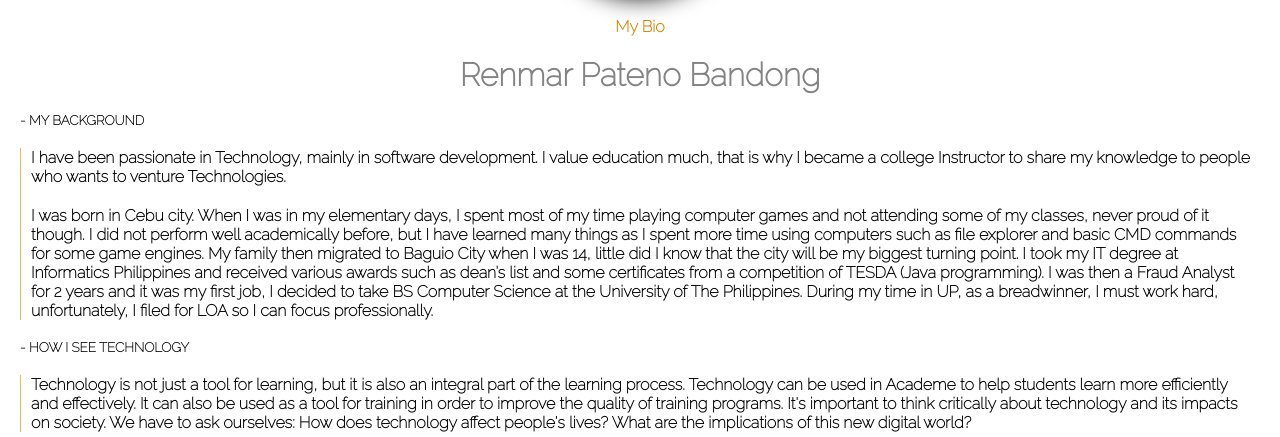
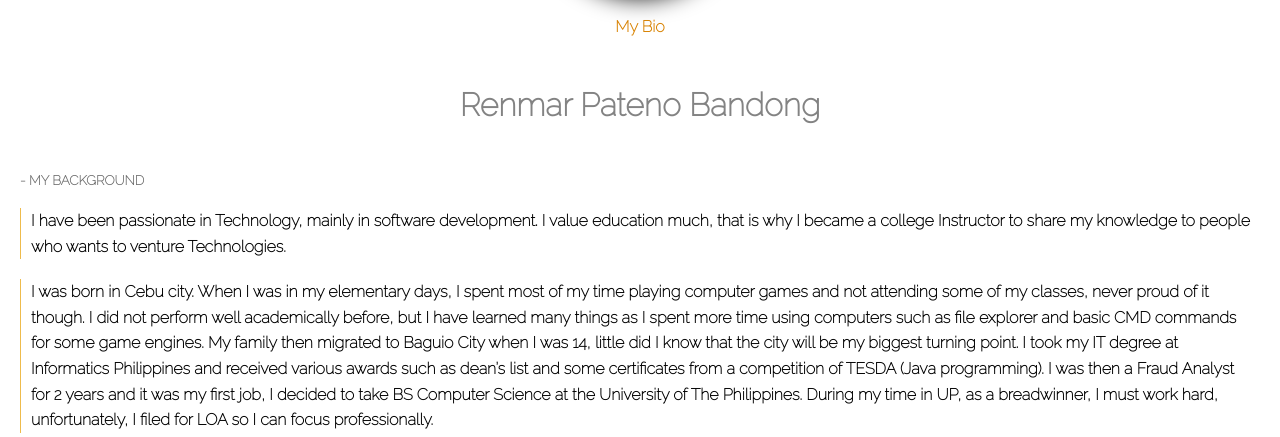
Before and after one commit to Renmar041396/rbandz.github.io, a plain HTML site: page index.html in a window 1280 px wide. Shown: the part 372-809 px from the top of the page. Drawn offline with Linux system fonts and the light colour scheme.

Commit message:
revision #002

```diff
--- a/index.html
+++ b/index.html
@@ -53,6 +53,8 @@
                     <p>
                         I have been passionate in Technology, mainly in software development. I value education much, that is why I became a college Instructor to share my knowledge to people who wants to venture Technologies.
                     </p>
+                </article>
+                <article class="vertical--line">
                     <p>
                         I was born in Cebu city. When I was in my elementary days, I spent most of my time playing computer games and not attending some of my classes, never proud of it though. I did not perform well academically before, but I have learned many things as I spent more time using computers such as file explorer and basic CMD commands for some game engines. My family then migrated to Baguio City when I was 14, little did I know that the city will be my biggest turning point. I took my IT degree at Informatics Philippines and received various awards such as dean’s list and some certificates from a competition of TESDA (Java programming). I was then a Fraud Analyst for 2 years and it was my first job, I decided to take BS Computer Science at the University of The Philippines. During my time in UP, as a breadwinner, I must work hard, unfortunately, I filed for LOA so I can focus professionally.
                     </p>
--- a/style.css
+++ b/style.css
@@ -80,7 +80,7 @@ ol
 /*Name*/
 .auth-name-header
 {
-    margin:20px auto;
+    margin:50px auto;
     text-align: center;
     color: rgb(131, 131, 131);
 }
@@ -89,12 +89,18 @@ p
 {
     margin:20px auto;
     font-weight: bold;
+    /*Recomended*/
+    line-height: 1.6;
 }
 /*Article*/
 .current--work--container
 {
     background-color: bisque;
     padding:20px;
+}
+h5
+{
+    color:rgb(105, 105, 105);
 }
 .education--container
 {
```
